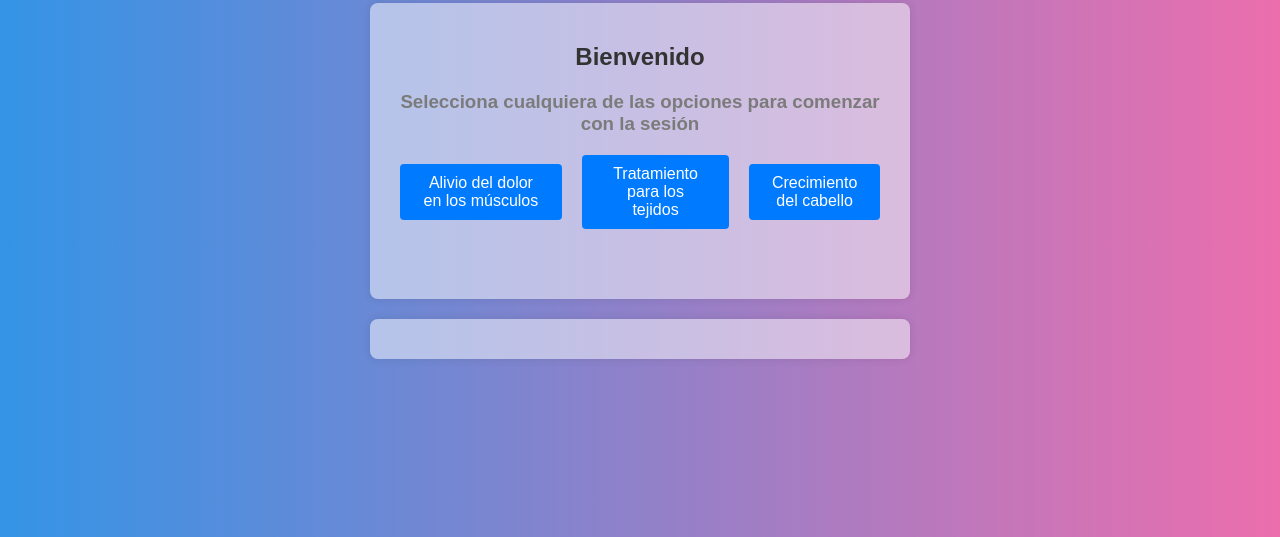
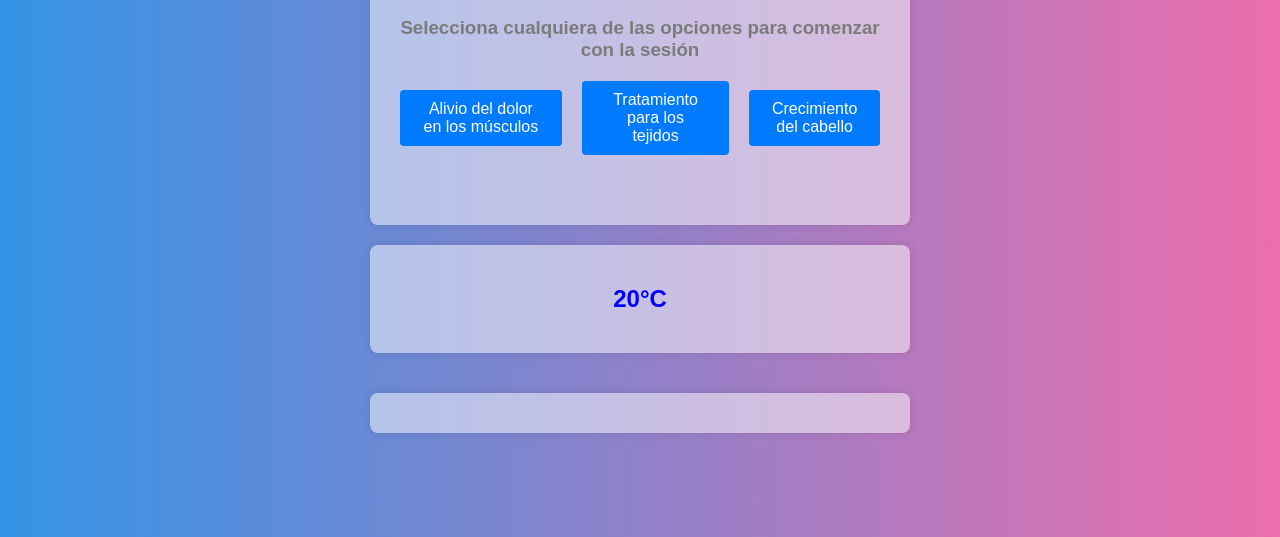
Before and after one commit to carlosgd17/foto, a plain HTML site: page index.html in a window 1280 px wide. Shown: the part 263-800 px from the top of the page. Drawn offline with Linux system fonts and the light colour scheme.

Commit message:
Update index.html

```diff
--- a/index.html
+++ b/index.html
@@ -127,6 +127,27 @@
         display: none; /* Ocultar al inicio */
       }
 
+      #temperatura {
+        display: flex;
+        align-items: center;
+        justify-content: center;
+        font-size: 24px;
+        margin: 20px auto;
+      }
+
+      #valor-temperatura {
+        font-weight: bold;
+        color: #000; /* Color por defecto */
+      }
+
+      #valor-temperatura.calor {
+        color: #f00; /* Rojo */
+      }
+
+      #valor-temperatura.frio {
+        color: #00f; /* Azul */
+      }
+
       /* Estilos para pantallas más pequeñas */
       @media only screen and (max-width: 600px) {
         #led-control {
@@ -172,6 +193,11 @@
         Terminar con la sesión
       </button>
       <div id="message">La sesión ha terminado</div>
+    </div>
+    <div id="info-control">
+      <div id="temperatura">
+        <span id="valor-temperatura"></span>
+      </div>
     </div>
 
     <div id="info-control">
@@ -339,6 +365,23 @@
           infoElements[0].style.display = "block";
         }
       }
+
+      function mostrarTemperatura() {
+        const temperaturaActual =
+          Math.floor(Math.random() * (35 - 15 + 1)) + 15;
+        const elementoTemperatura =
+          document.getElementById("valor-temperatura");
+        elementoTemperatura.textContent = `${temperaturaActual}°C`;
+
+        if (temperaturaActual >= 25) {
+          elementoTemperatura.classList.add("calor");
+        } else {
+          elementoTemperatura.classList.remove("calor");
+          elementoTemperatura.classList.add("frio");
+        }
+      }
+
+      mostrarTemperatura();
     </script>
   </body>
 </html>
```
